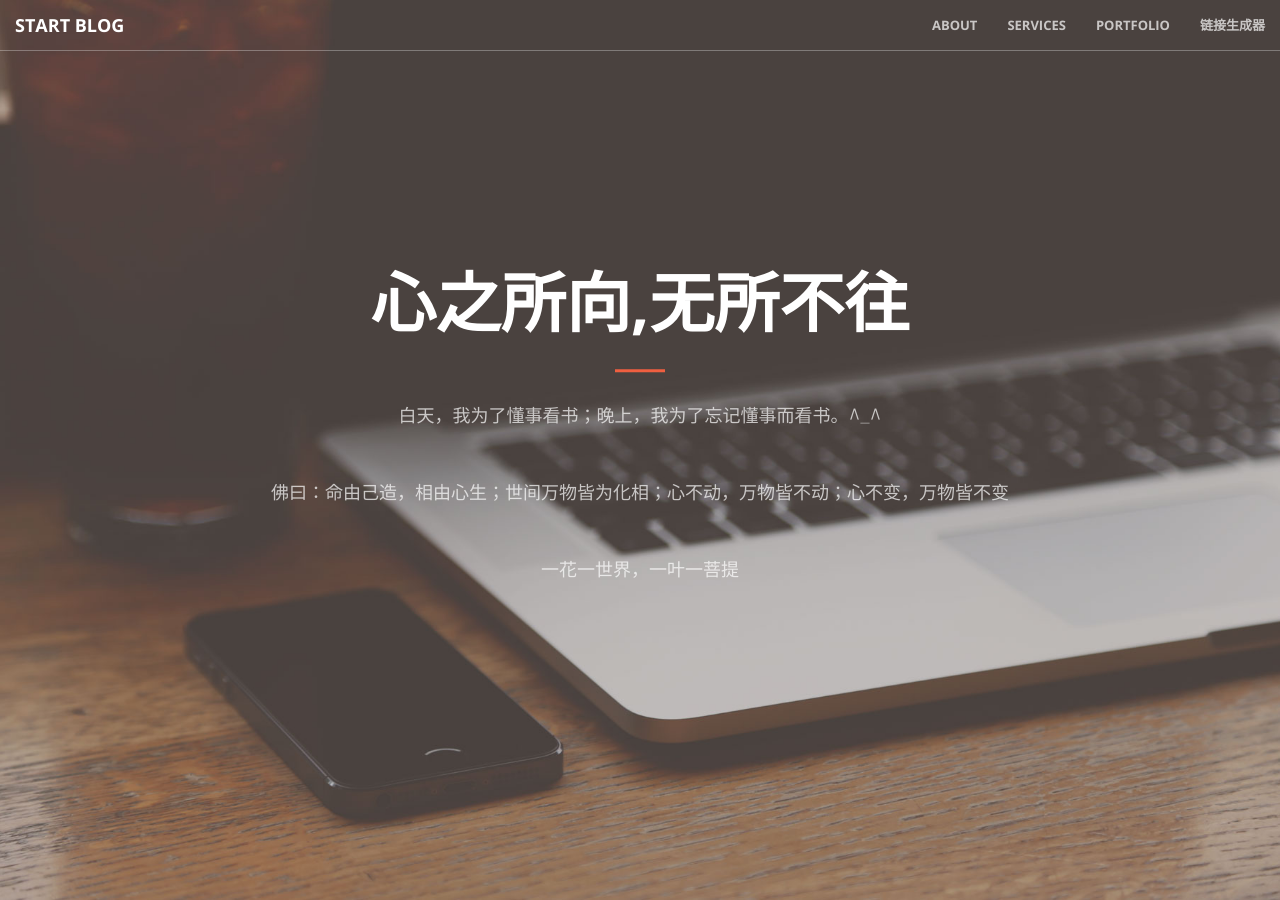
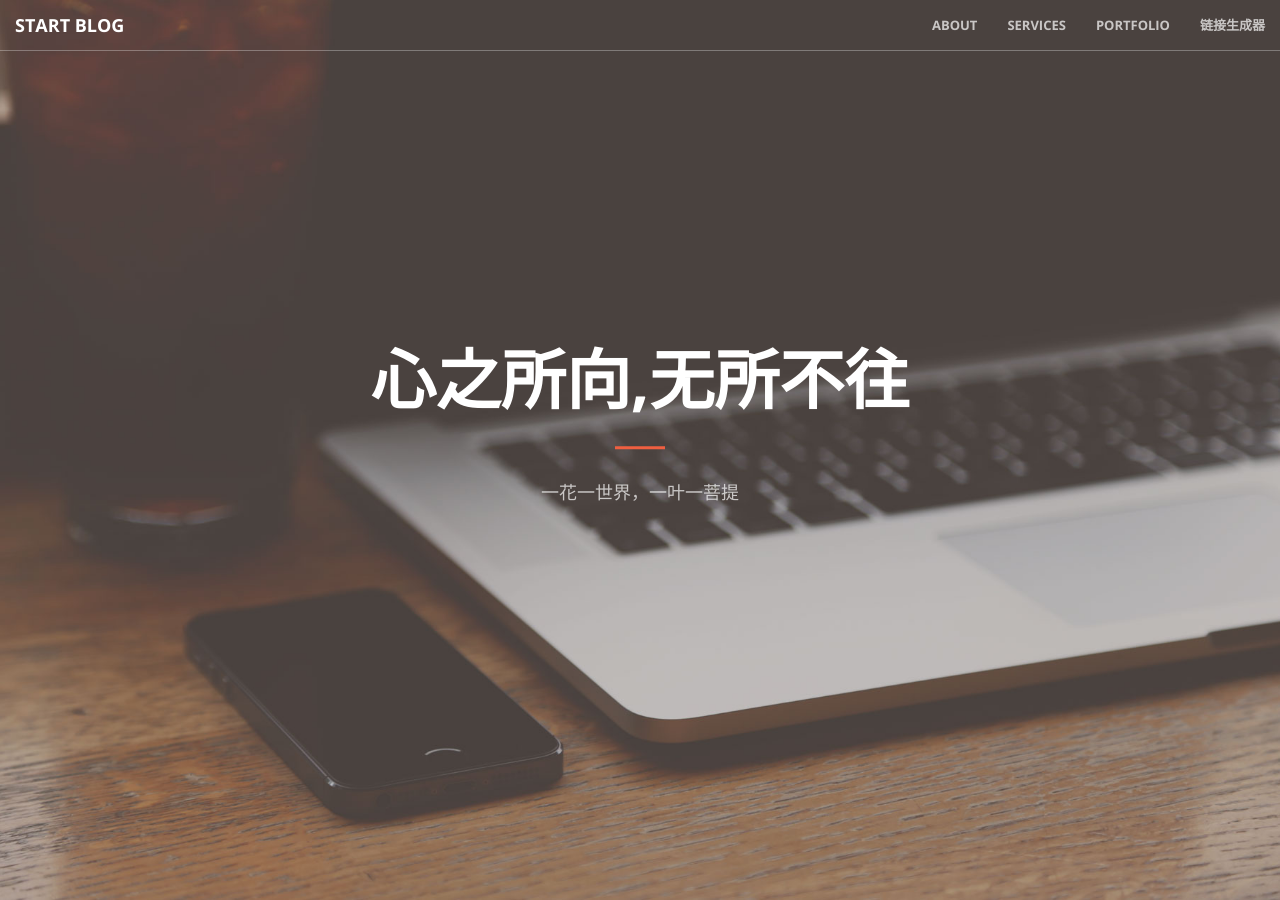
Before and after one commit to zhongpeng/zhongpeng.github.io, a Jekyll site: the page built from index.html, in a window 1280 px wide and 900 px high. Built offline with Jekyll 4.4.1, drawn with Linux system fonts in a browser that asks for light colours.

Commit message:
Update header.html

```diff
--- a/_includes/header.html
+++ b/_includes/header.html
@@ -3,8 +3,6 @@
         <div class="header-content-inner">
             <h1>心之所向,无所不往</h1>
             <hr>
-            <p>白天，我为了懂事看书；晚上，我为了忘记懂事而看书。^_^ </p>
-            <p>佛曰：命由己造，相由心生；世间万物皆为化相；心不动，万物皆不动；心不变，万物皆不变</p>
             <p>一花一世界，一叶一菩提</p>
             <!--<a href="https://github.com/zhongpeng" class="btn btn-primary btn-xl page-scroll">Go to GitHub</a>-->
         </div>
```
